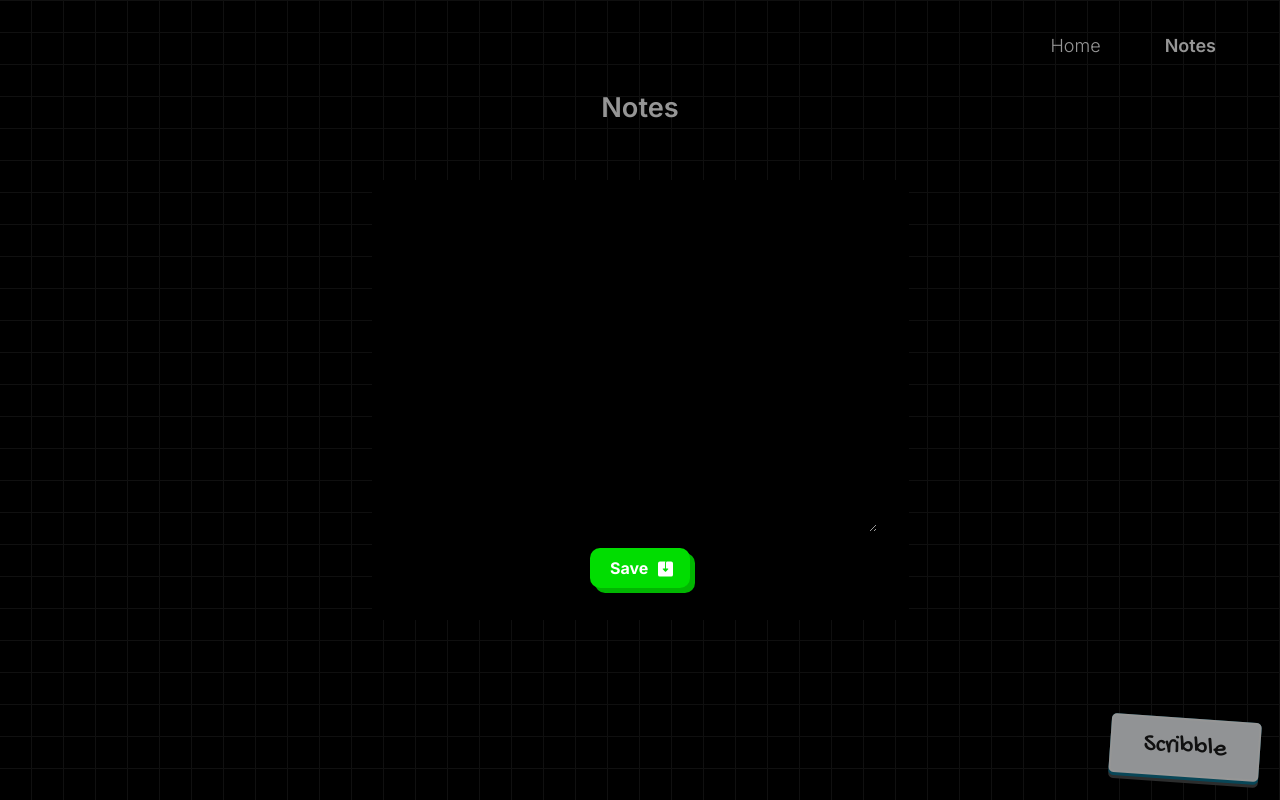
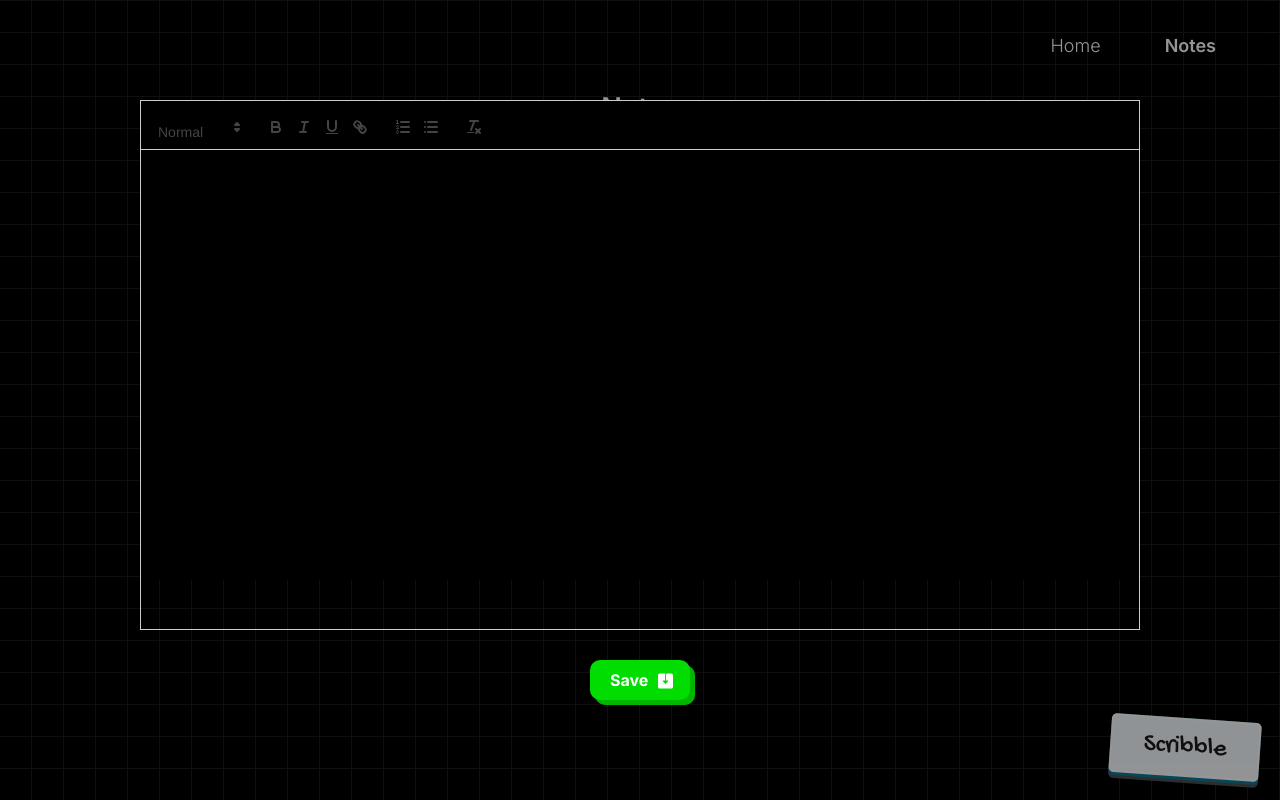
Before and after one commit to supremekhadka/notesdown, a Next.js app: page /notes in a window 1280 px wide. Both pictures are taken after a click on the button "Scribble". Built offline with nearby package versions, Linux system fonts and the light colour scheme.

Commit message:
added react-quill for customized notes

```diff
--- a/app/notes/page.tsx
+++ b/app/notes/page.tsx
@@ -4,6 +4,8 @@ import '../scribble-btn.css';
 import '../Btn.css';
 import { Inter, Gochi_Hand } from 'next/font/google';
 import { useState, useEffect, useCallback } from 'react';
+import ReactQuill from 'react-quill';
+import 'react-quill/dist/quill.snow.css';
 
 const gochiHand = Gochi_Hand({ subsets: ["latin"], weight: ['400'] });
 
@@ -97,10 +99,15 @@ export default function NotesPage() {
       </div>
       {showOverlay && (
         <div className="fixed z-20 top-0 left-0 w-full h-full bg-black bg-opacity-40 flex justify-center items-center">
-          <div className="bg-black p-8 rounded-md">
+          <div className=" p-8 rounded-md">
             <form className='flex flex-col items-center' onSubmit={handleSubmit}>
-              <textarea name="note" rows={10} cols={40} className={`w-full ${gochiHand.className} outline-none bg-black text-cyan-50 text-2xl mb-4`} value={editedNote} onChange={(e) => setEditedNote(e.target.value)}></textarea>
-              <button type='submit' className="SaveBtn">
+              <ReactQuill
+                value={editedNote}
+                onChange={(value) => setEditedNote(value)}
+                className={`sm:max-w-[1000px] sm:w-[80vw] w-screen h-[30rem] outline-none bg-black text-cyan-50 text-2xl mb-4`}
+              />
+              {/* <textarea name="note" rows={10} cols={40} className={`w-full ${gochiHand.className} outline-none bg-black text-cyan-50 text-2xl mb-4`} value={editedNote} onChange={(e) => setEditedNote(e.target.value)}></textarea> */}
+              <button type='submit' className="SaveBtn mt-16">
                 Save
                 <svg className='Savesvg svg bi bi-save2-fill' xmlns="http://www.w3.org/2000/svg" width="16" height="16" fill="currentColor" viewBox="0 0 16 16"> <path d="M8.5 1.5A1.5 1.5 0 0 1 10 0h4a2 2 0 0 1 2 2v12a2 2 0 0 1-2 2H2a2 2 0 0 1-2-2V2a2 2 0 0 1 2-2h6c-.314.418-.5.937-.5 1.5v6h-2a.5.5 0 0 0-.354.854l2.5 2.5a.5.5 0 0 0 .708 0l2.5-2.5A.5.5 0 0 0 10.5 7.5h-2v-6z"/> </svg>
               </button>
--- a/package.json
+++ b/package.json
@@ -18,6 +18,7 @@
     "npm": "^10.7.0",
     "react": "^18",
     "react-dom": "^18",
+    "react-quill": "^2.0.0",
     "sharp": "^0.33.3",
     "tailwind-merge": "^2.3.0"
   },
```
Also changed, not shown: 1 other file (tests, documents, lock files or other folders).
